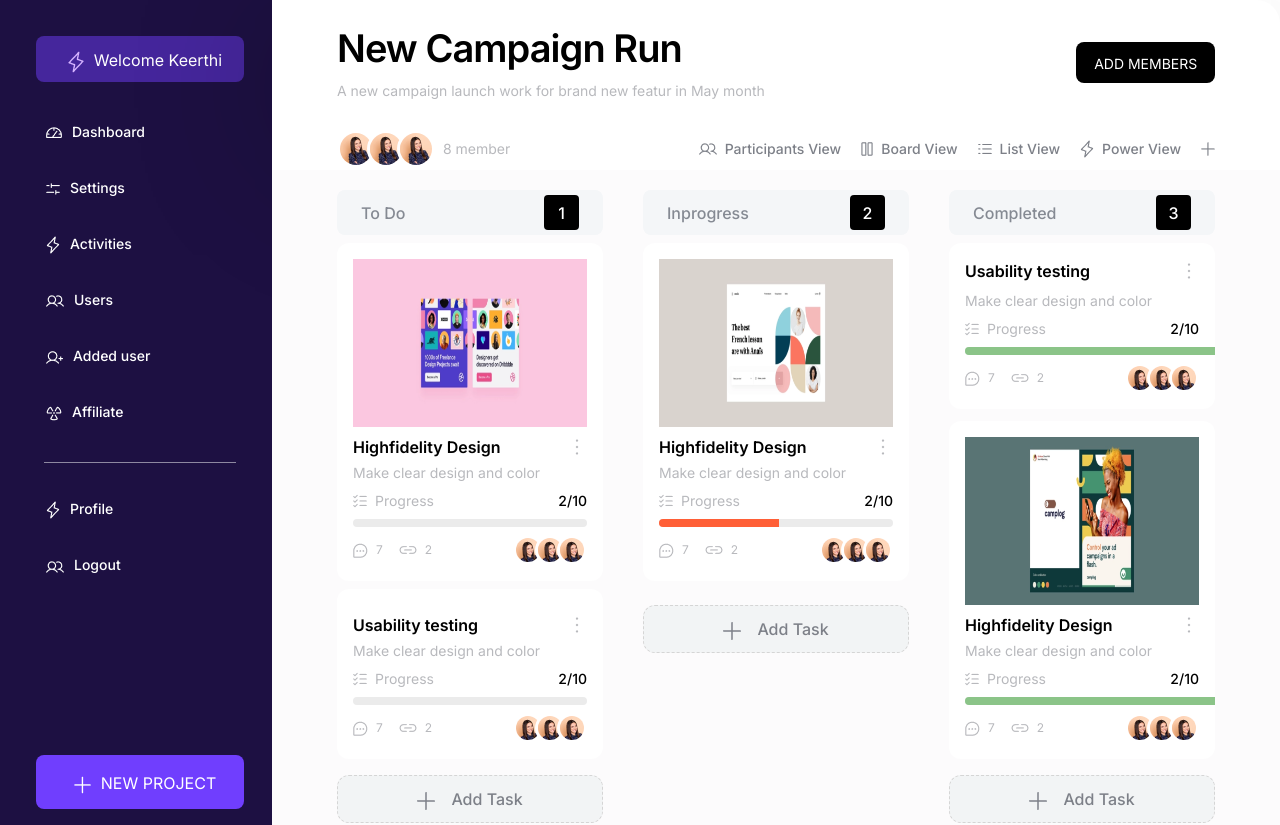
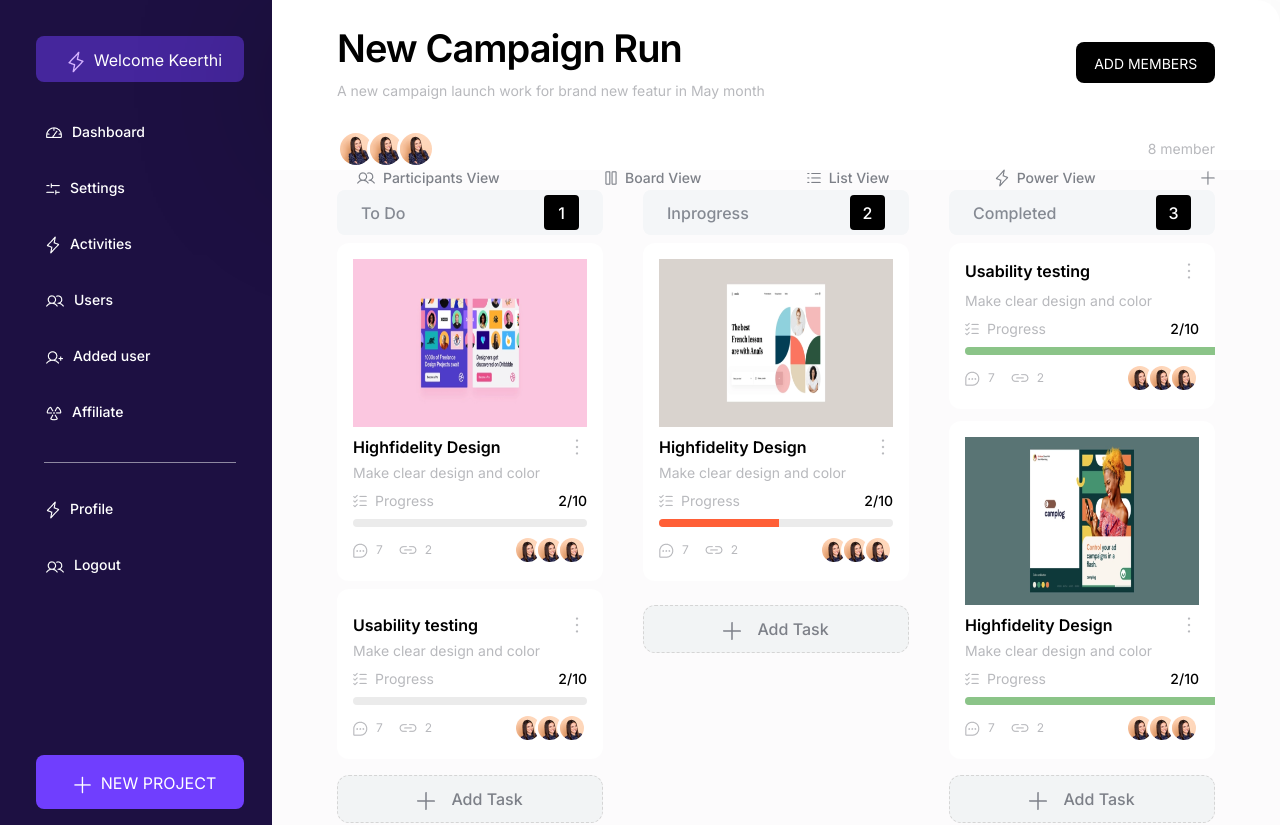
Before and after one commit to haywhyvilla/NutapStageTwoDashboard, a React (Vite) app: page / in a window 1280 px wide. Shown: the top 825 px of the page. Built offline with nearby package versions, Linux system fonts and the light colour scheme.

Commit message:
re-check

```diff
--- a/src/Components/Header.jsx
+++ b/src/Components/Header.jsx
@@ -8,7 +8,7 @@ import plus from "../Images/plus.png";
 
 const Header = () => {
   return (
-    <div class="h-[170px] w-[100%] py-[20px] px-[5px] lg:px-[65px] shadow-[0px_4px_148px_rgba(0,0,0,0.2)]">
+    <div class="lg:h-[170px] w-[100%] py-[20px] px-[5px] lg:px-[65px] shadow-[0px_4px_148px_rgba(0,0,0,0.2)]">
       <div>
         <div class="block md:flex justify-between items-center">
           <div class="w-full">
@@ -24,8 +24,8 @@ const Header = () => {
           </button>
         </div>
       </div>
-      <div class="flex justify-between items-center my-[25px]">
-        <div class="flex justify-between items-center gap-2">
+      <div class="blockmd:flex justify-between items-center my-[25px]">
+        <div class="flex md:justify-between items-center gap-2 my-[25px] md:my-0">
           <div class="flex items-center">
             <img
               src={image}
```
